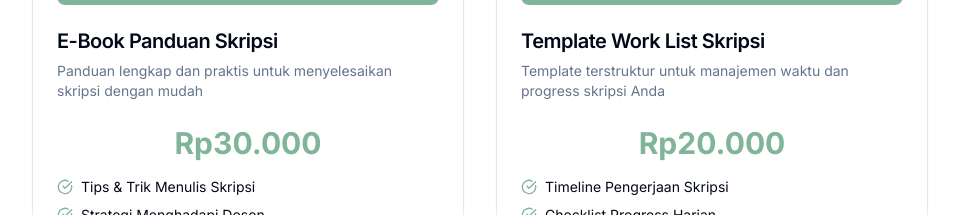
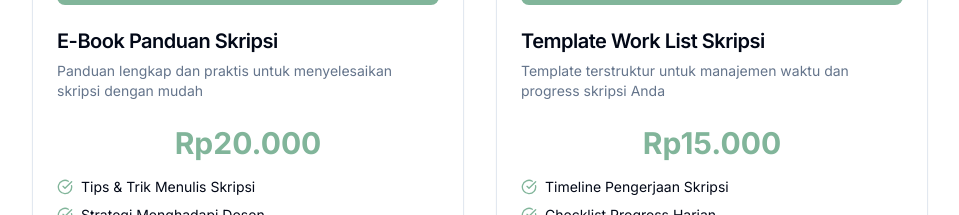
Before and after one commit to jasauntuktugasmu/pembimbingmu, a React (Vite) app: page / in a window 1280 px wide. Shown: the part 4040-4255 px from the top of the page, without its empty margins (160-1119 px from the left). Built offline with nearby package versions, Linux system fonts and the light colour scheme.

Commit message:
Update product prices

```diff
--- a/src/pages/Index.tsx
+++ b/src/pages/Index.tsx
@@ -428,7 +428,7 @@ const Index = () => {
               </CardHeader>
               <CardContent>
                 <div className="text-center mb-4">
-                  <span className="text-3xl font-bold text-[#81b59a]">Rp30.000</span>
+                  <span className="text-3xl font-bold text-[#81b59a]">Rp20.000</span>
                 </div>
                 <ul className="space-y-2 mb-6">
                   <li className="flex items-center">
@@ -467,7 +467,7 @@ const Index = () => {
               </CardHeader>
               <CardContent>
                 <div className="text-center mb-4">
-                  <span className="text-3xl font-bold text-[#81b59a]">Rp20.000</span>
+                  <span className="text-3xl font-bold text-[#81b59a]">Rp15.000</span>
                 </div>
                 <ul className="space-y-2 mb-6">
                   <li className="flex items-center">
```
